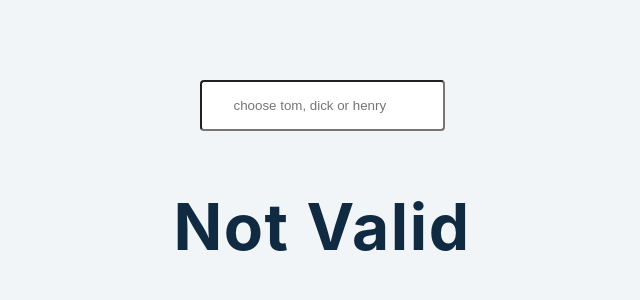
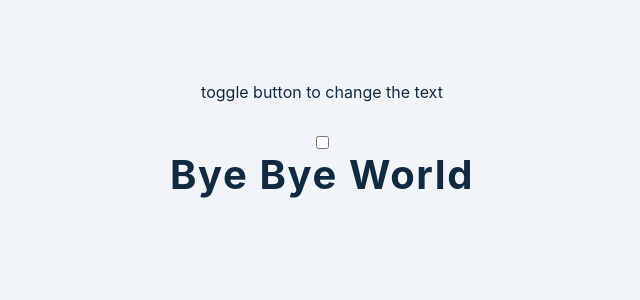
Before and after one commit to alivarastepour/react, a React (Create React App) app: page / in a window 1280 px wide. Shown: the top 300 px of the page, without its empty margins (318-958 px from the left). Built offline with nearby package versions, Linux system fonts and the light colour scheme.

Commit message:
useState conditional rendering

```diff
--- a/src/tutorial/1-useState/setup/7-useState-conditional-rendering.tsx
+++ b/src/tutorial/1-useState/setup/7-useState-conditional-rendering.tsx
@@ -1,41 +1,14 @@
 import React, {useState} from "react";
 
 const Setup = () => {
-    let [value, setValue] = useState('')
+    let [value, setValue] = useState(false);
     return <>
-        <input className='form' value={value} placeholder='choose tom, dick or henry' onChange={e => setValue(e.target.value)} type="text"/>
+        <div>toggle button to change the text</div>
+        <input  onChange={(e) => setValue(e.target.checked)} className='btn' type="checkbox"/>
         {
-            value === 'tom' ? <Tom/> : value === 'dick' ? <Dick/> : value === 'henry' ? <Henry/> : <Error/>
+            value ? <h2>hello world</h2> : <h2>bye bye world</h2>
         }
     </>
-}
 
-const Tom = () => {
-    return <>
-
-        <h1>tom rendered</h1>
-
-    </>
-}
-
-const Dick = () => {
-    return <>
-
-        <h1>Dick rendered</h1>
-
-    </>
-}
-const Henry = () => {
-    return <>
-
-        <h1>Henry rendered</h1>
-
-    </>
-}
-
-const Error = () => {
-    return <>
-        <h1>Not Valid</h1>
-    </>
 }
 export default Setup;
```
